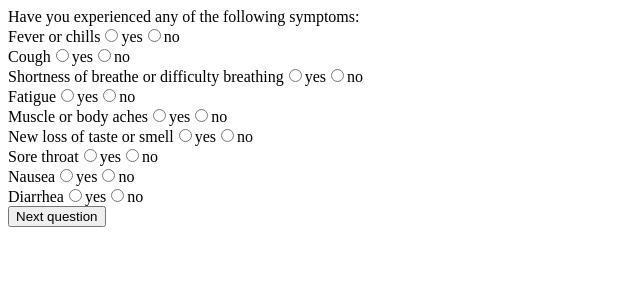
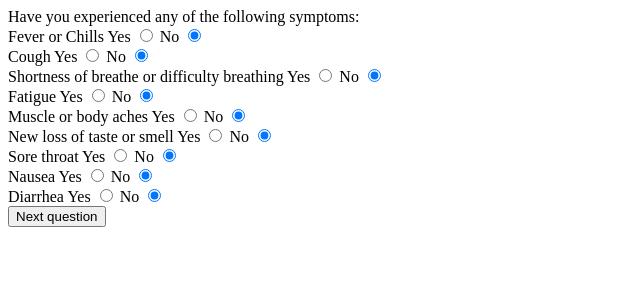
Before and after one commit to Revature-WellNet/Front-End, an Angular app: page /covid-verification in a window 1280 px wide. Shown: the top 300 px of the page, without its empty margins (0-640 px from the left). Built offline with nearby package versions, Linux system fonts and the light colour scheme.

Commit message:
update radio buttons

```diff
--- a/src/app/covid19-verification/covid19-verification.component.html
+++ b/src/app/covid19-verification/covid19-verification.component.html
@@ -3,69 +3,124 @@
     Have you experienced any of the following symptoms:
 </div>
 
-<label for='feverChills'>Fever or chills</label>
-<input for='feverChills' type='radio'  [(ngModel)]='feverChills'  name='feverChills' value=true [checked]="feverChills == false">
-<label for='yes'>yes</label>
-<input for='feverChills' type='radio'  [(ngModel)]='feverChills'   name='feverChills' value=false [checked]="feverChills == true">
-<label for='no'>no</label>
+<label for=feverChills>Fever or Chills</label>
+<label>
+    Yes
+    <input for="feverChills" [(ngModel)]="feverChills" type="radio" value="true"
+        name="feverChills">
+</label>
+<label>
+    No
+    <input for="feverChills" [(ngModel)]="feverChills" type="radio" value="false"
+        name="feverChills" checked=checked>
+</label>
+<br>
+
+<label for=cough>Cough</label>
+<label>
+    Yes
+    <input for="cough" [(ngModel)]="cough" type="radio" value="true"
+        name="feverChills">
+</label>
+<label>
+    No
+    <input for="cough" [(ngModel)]="cough" type="radio" value="false"
+        name="cough" checked=checked>
+</label>
+<br>
+
+<label for=shortnessOfBreath>Shortness of breathe or difficulty breathing</label>
+<label>
+    Yes
+    <input for="shortnessOfBreath" [(ngModel)]="shortnessOfBreath" type="radio" value="true"
+        name="shortnessOfBreath">
+</label>
+<label>
+    No
+    <input for="shortnessOfBreath" [(ngModel)]="shortnessOfBreath" type="radio" value="false"
+        name="shortnessOfBreath" checked=checked>
+</label>
+<br>
+
+<label for=fatigue>Fatigue</label>
+<label>
+    Yes
+    <input for="fatigue" [(ngModel)]="fatigue" type="radio" value="true"
+        name="fatigue">
+</label>
+<label>
+    No
+    <input for="fatigue" [(ngModel)]="fatigue" type="radio" value="false"
+        name="fatigue" checked=checked>
+</label>
+<br>
+
+<label for=muscleOrBodyAches>Muscle or body aches</label>
+<label>
+    Yes
+    <input for="muscleOrBodyAches" [(ngModel)]="muscleOrBodyAches" type="radio" value="true"
+        name="muscleOrBodyAches">
+</label>
+<label>
+    No
+    <input for="muscleOrBodyAches" [(ngModel)]="muscleOrBodyAches" type="radio" value="false"
+        name="muscleOrBodyAches" checked=checked>
+</label>
+<br>
+
+<label for=lossOfTasteSmell>New loss of taste or smell</label>
+<label>
+    Yes
+    <input for="lossOfTasteSmell" [(ngModel)]="lossOfTasteSmell" type="radio" value="true"
+        name="lossOfTasteSmell">
+</label>
+<label>
+    No
+    <input for="lossOfTasteSmell" [(ngModel)]="lossOfTasteSmell" type="radio" value="false"
+        name="lossOfTasteSmell" checked=checked>
+</label>
+<br>
+
+<label for=soreThroat>Sore throat</label>
+<label>
+    Yes
+    <input for="soreThroat" [(ngModel)]="soreThroat" type="radio" value="true"
+        name="soreThroat">
+</label>
+<label>
+    No
+    <input for="soreThroat" [(ngModel)]="soreThroat" type="radio" value="false"
+        name="soreThroat" checked=checked>
+</label>
+<br>
+
+<label for=nauseaVomiting>Nausea</label>
+<label>
+    Yes
+    <input for="nauseaVomiting" [(ngModel)]="nauseaVomiting" type="radio" value="true"
+        name="nauseaVomiting">
+</label>
+<label>
+    No
+    <input for="nauseaVomiting" [(ngModel)]="nauseaVomiting" type="radio" value="false"
+        name="nauseaVomiting" checked=checked>
+</label>
+<br>
+
+<label for=diarrhea>Diarrhea</label>
+<label>
+    Yes
+    <input for="diarrhea" [(ngModel)]="diarrhea" type="radio" value="true"
+        name="diarrhea">
+</label>
+<label>
+    No
+    <input for="diarrhea" [(ngModel)]="diarrhea" type="radio" value="false"
+        name="diarrhea" checked=checked>
+</label>
 <br>
 
 
-<label for='cough'>Cough</label>
-<input type='radio' [(ngModel)]='cough' value='yes' name='cough' value='true' [checked]='cough == true'>
-<label for='yes'>yes</label>
-<input type='radio' [(ngModel)]='cough' value='no' checked name='cough' value='false' [checked]='cough == true'>
-<label for='no'>no</label>
-<br>
-
-<label for='shortnessOfBreath'>Shortness of breathe or difficulty breathing</label>
-<input type='radio'  [(ngModel)]='shortnessOfBreath' value='yes' name='shortnessOfBreath' value='true' [checked]='shortnessOfBreath == true'>
-<label for='yes'>yes</label>
-<input type='radio'  [(ngModel)]='shortnessOfBreath' checked name='shortnessOfBreath' value='false' [checked]='shortnessOfBreath == false'>
-<label for='no'>no</label>
-<br>
-
-<label for='fatigue'>Fatigue</label>
-<input type='radio'  [(ngModel)]='fatigue' value='yes' name='fatigue' value='true' [checked]='fatigue == true'>
-<label for='yes'>yes</label>
-<input type='radio'  [(ngModel)]='fatigue' value='no' checked name='fatigue' value='false' [checked]='fatigue == false'>
-<label for='no'>no</label>
-<br>
-
-<label for='muscleOrBodyAches'>Muscle or body aches</label>
-<input type='radio'  [(ngModel)]='muscleOrBodyAches' value='yes' name='muscleOrBodyAches' value='true' [checked]='muscleOrBodyAches == true'>
-<label for='yes'>yes</label>
-<input type='radio'  [(ngModel)]='muscleOrBodyAches' value='no' checked name='muscleOrBodyAches' value='false' [checked]='muscleOrBodyAches == false'>
-<label for='no'>no</label>
-<br>
-
-<label for='lossOfTasteSmell'>New loss of taste or smell</label>
-<input type='radio'  [(ngModel)]='lossOfTasteSmell' value='yes' name='lossOfTasteSmell' value='true' [checked]='lossOfTasteSmell == true'>
-<label for='yes'>yes</label>
-<input type='radio'  [(ngModel)]='lossOfTasteSmell' value='no' checked name='lossOfTasteSmell' value='false' [checked]='lossOfTasteSmell == false'>
-<label for='no'>no</label>
-<br>
-
-<label for='soreThroat'>Sore throat</label>
-<input type='radio'  [(ngModel)]='soreThroat' value='yes' name='soreThroat' value='true' [checked]='soreThroat == true'>
-<label for='yes'>yes</label>
-<input type='radio'  [(ngModel)]='soreThroat' value='no' checked name='soreThroat' value='false' [checked]='soreThroat == false'>
-<label for='no'>no</label>
-<br>
-
-<label for='nauseaVomiting'>Nausea</label>
-<input type='radio'  [(ngModel)]='nauseaVomiting' value='yes' name='nauseaVomiting' value='true' [checked]='nauseaVomiting == true'>
-<label for='yes'>yes</label>
-<input type='radio'  [(ngModel)]='nauseaVomiting' value='no' checked name='nauseaVomiting' value='false' [checked]='nauseaVomiting == false'>
-<label for='no'>no</label>
-<br>
-
-<label for='diarrhea'>Diarrhea</label>
-<input type='radio'  [(ngModel)]='diarrhea' value='yes' name='diarrhea' value='true' [checked]='diarrhea == true'>
-<label for='yes'>yes</label>
-<input type='radio'  [(ngModel)]='diarrhea' value='no' checked name='diarrhea' value='false' [checked]='diarrhea == false'>
-<label for='no'>no</label>
-<br>
 
 <button type='button' (click)='symptomSubmit()'>Next question</button>
 </div>
--- a/src/app/covid19-verification/covid19-verification.component.ts
+++ b/src/app/covid19-verification/covid19-verification.component.ts
@@ -7,17 +7,17 @@ import { Component, OnInit } from '@angular/core';
 })
 export class Covid19VerificationComponent implements OnInit {
 
-  public feverChills:boolean = false;
-  public cough:boolean = false;
-  public shortnessOfBreath:boolean = false;
-  public fatigue:boolean = false;
-  public muscleOrBodyAches:boolean = false;
-  public headache:boolean = false;
-  public lossOfTasteSmell:boolean = false;
-  public soreThroat:boolean = false;
-  public congestionRunnyNose:boolean = false;
-  public nauseaVomiting:boolean = false;
-  public diarrhea:boolean = false;
+  public feverChills:string = 'false';
+  public cough:string = 'false';
+  public shortnessOfBreath:string = 'false';
+  public fatigue:string = 'false';
+  public muscleOrBodyAches:string = 'false';
+  public headache:string = 'false';
+  public lossOfTasteSmell:string = 'false';
+  public soreThroat:string = 'false';
+  public congestionRunnyNose:string = 'false';
+  public nauseaVomiting:string = 'false';
+  public diarrhea:string = 'false';
   public symptomCheck:boolean = false;
   public testedPositive:boolean = false;
   public awaitingTestResults:boolean = false;
```
